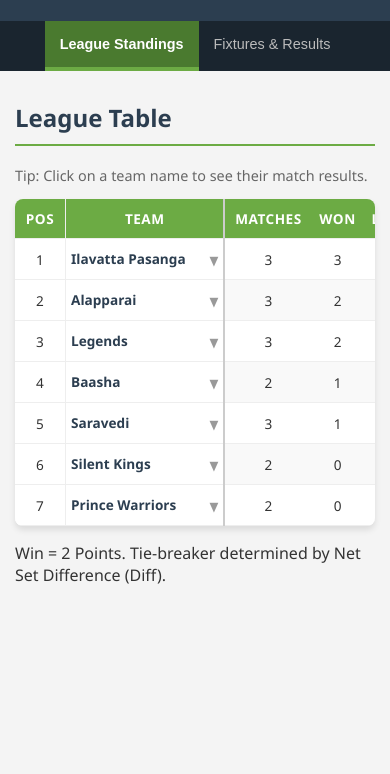
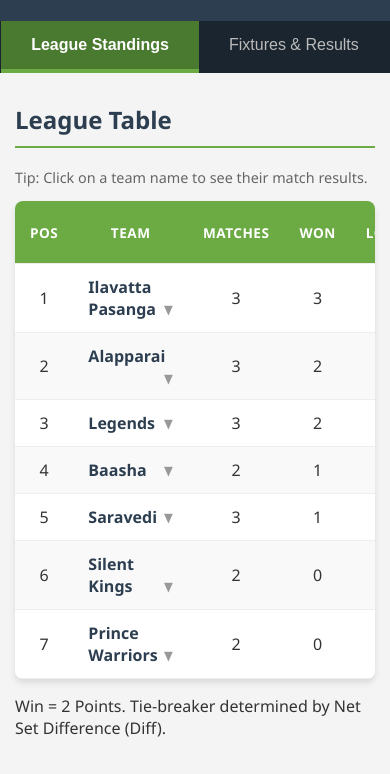
Before and after one commit to ttgame5/tgame, a plain HTML site: page index.html in a window 390 px wide. Shown: the part 132-906 px from the top of the page. Drawn offline with Linux system fonts and the light colour scheme.

Commit message:
Update style.css

```diff
--- a/style.css
+++ b/style.css
@@ -257,57 +257,3 @@ tr.main-row:nth-child(4n-1) {
     border-top: 1px solid #eee;
     padding-top: 8px;
 }
-
-/* --- MOBILE RESPONSIVE --- */
-@media (max-width: 600px) {
-    nav button { padding: 15px 15px; font-size: 0.9rem; }
-    th, td { padding: 10px 5px; font-size: 0.85rem; }
-
-    .match-teams { font-size: 1rem; }
-    .match-score { font-size: 1rem; }
-}
-
-/* --- MOBILE STICKY COLUMNS --- */
-@media (max-width: 768px) {
-
-    /* 1. Freeze the First Column (Position Number) */
-    th:nth-child(1),
-    td:nth-child(1) {
-        position: sticky;
-        left: 0;
-        z-index: 10;
-        background-color: var(--white); /* Prevents transparent overlap */
-        width: 40px;
-        min-width: 40px;
-        border-right: 1px solid #eee;
-    }
-
-    /* 2. Freeze the Second Column (Team Name) */
-    th:nth-child(2),
-    td:nth-child(2) {
-        position: sticky;
-        left: 40px; /* Starts after the Position column */
-        z-index: 10;
-        background-color: var(--white);
-        border-right: 2px solid #ccc; /* Strong border to show where scroll starts */
-        box-shadow: 2px 0 5px rgba(0,0,0,0.1); /* Shadow for depth */
-        min-width: 130px; /* Ensure team name has space */
-        max-width: 150px;
-    }
-
-    /* 3. Ensure Header Colors stay Green */
-    thead th:nth-child(1),
-    thead th:nth-child(2) {
-        background-color: var(--tennis-green);
-        color: var(--white);
-    }
-
-    /* 4. Fix for the Dropdown Details Row */
-    /* This ensures the history dropdown spans the full width and isn't cut off */
-    .details-row td {
-        position: sticky;
-        left: 0;
-        z-index: 9;
-        width: 100vw; /* Force full viewport width */
-    }
-}
```
